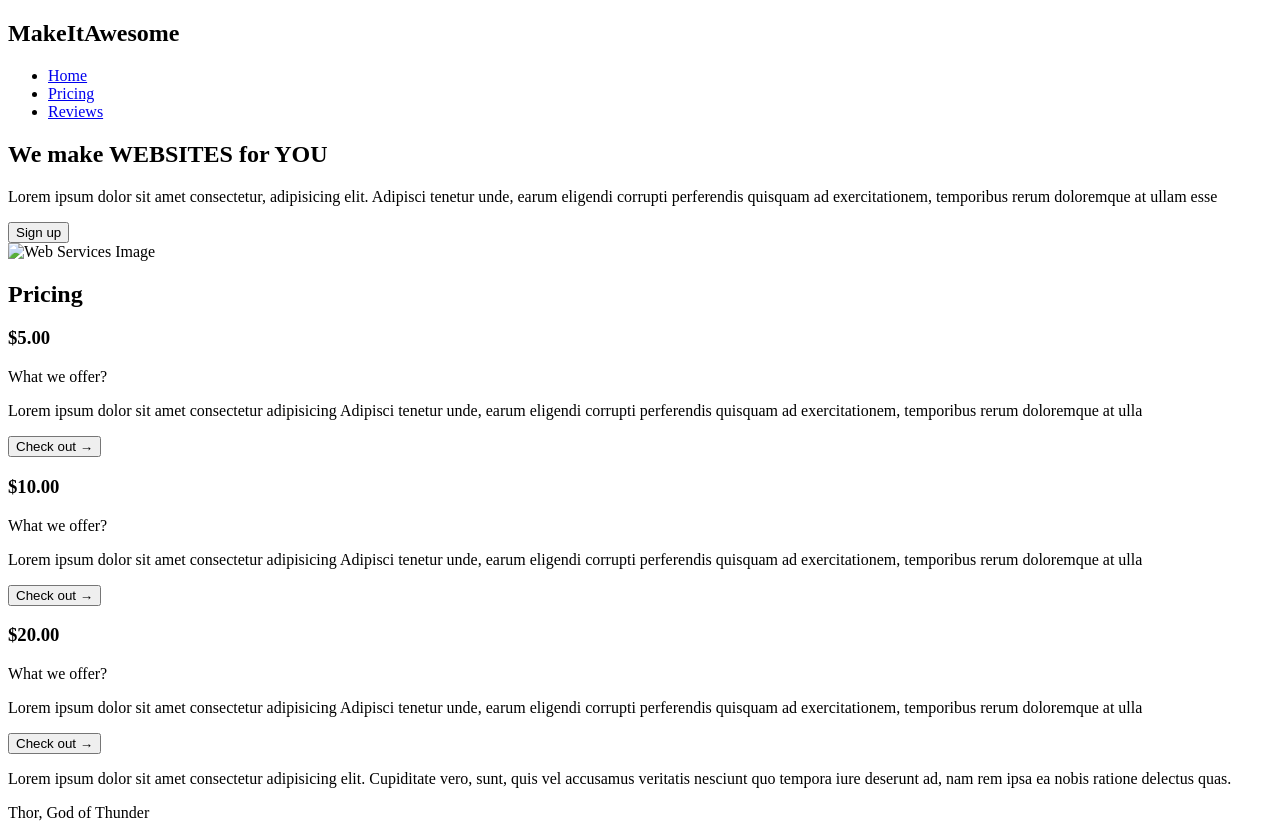
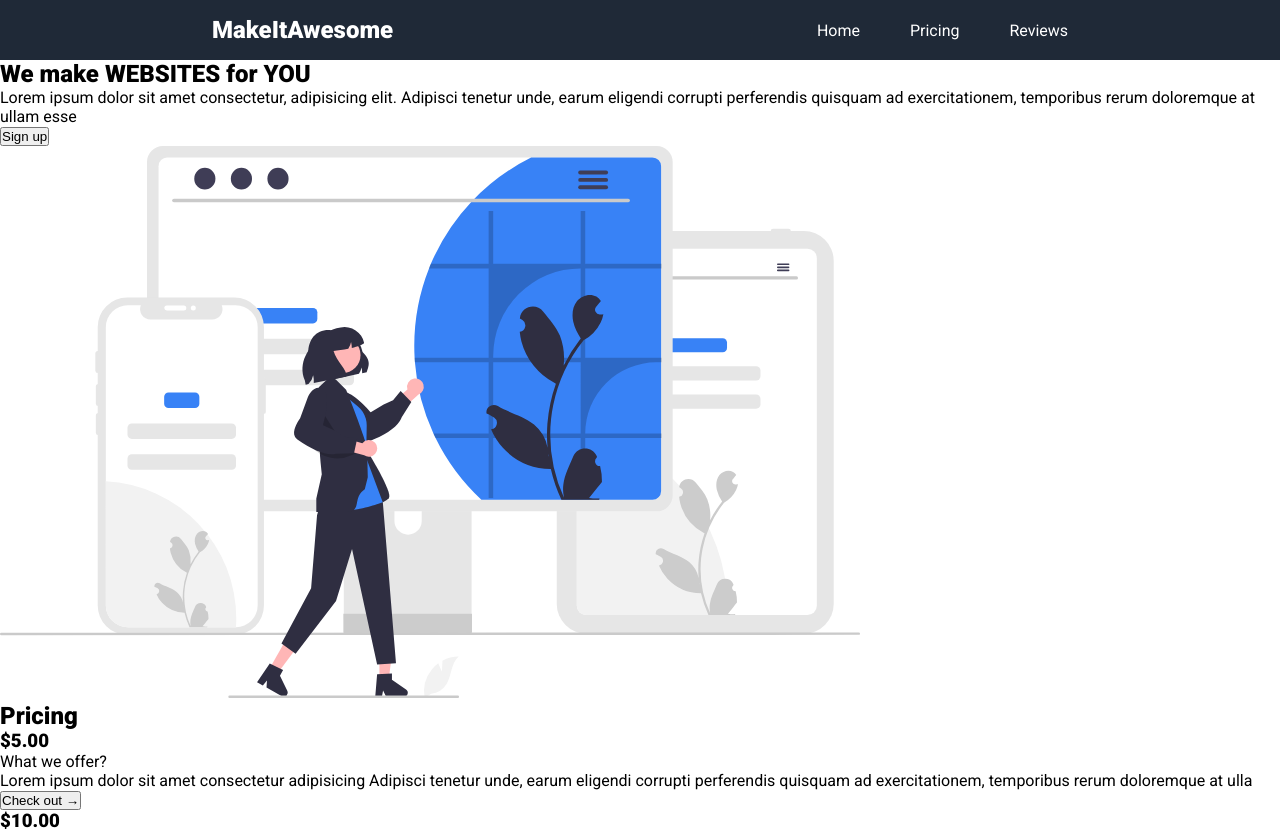
Before and after one commit to zaid-ahmad/landing-page, a plain HTML site: page index.html in a window 1280 px wide. Shown: the top 829 px of the page. Drawn offline with Linux system fonts and the light colour scheme.

Commit message:
Style navbar, link css to html, add hero image

```diff
--- a/index.html
+++ b/index.html
@@ -3,6 +3,10 @@
 <head>
     <meta charset="UTF-8">
     <title>MakeItAwesome</title>
+    <link rel="preconnect" href="https://fonts.googleapis.com">
+    <link rel="preconnect" href="https://fonts.gstatic.com" crossorigin>
+    <link href="https://fonts.googleapis.com/css2?family=Roboto:ital,wght@0,300;0,400;0,900;1,300&display=swap" rel="stylesheet">
+    <link rel="stylesheet" href="style.css">
 </head>
 <body>
     <header>
--- /dev/null
+++ b/style.css
@@ -0,0 +1,33 @@
+* {
+    margin: 0;
+    padding: 0;
+    box-sizing: border-box;
+}
+
+body {
+    font-family: 'Roboto', sans-serif;
+}
+
+header {
+    display: flex;
+    justify-content: space-around;
+    align-items: center;
+    background-color: #1f2937;
+    color: #fff;
+    height: 60px;
+}
+
+.header h2 {
+    flex: 2;
+}
+
+.links ul {
+    list-style-type: none;
+    display: flex;
+    gap: 50px;
+}
+
+li a {
+    text-decoration: none;
+    color: #fff;
+}
```
Also changed, not shown: image.svg (added).
